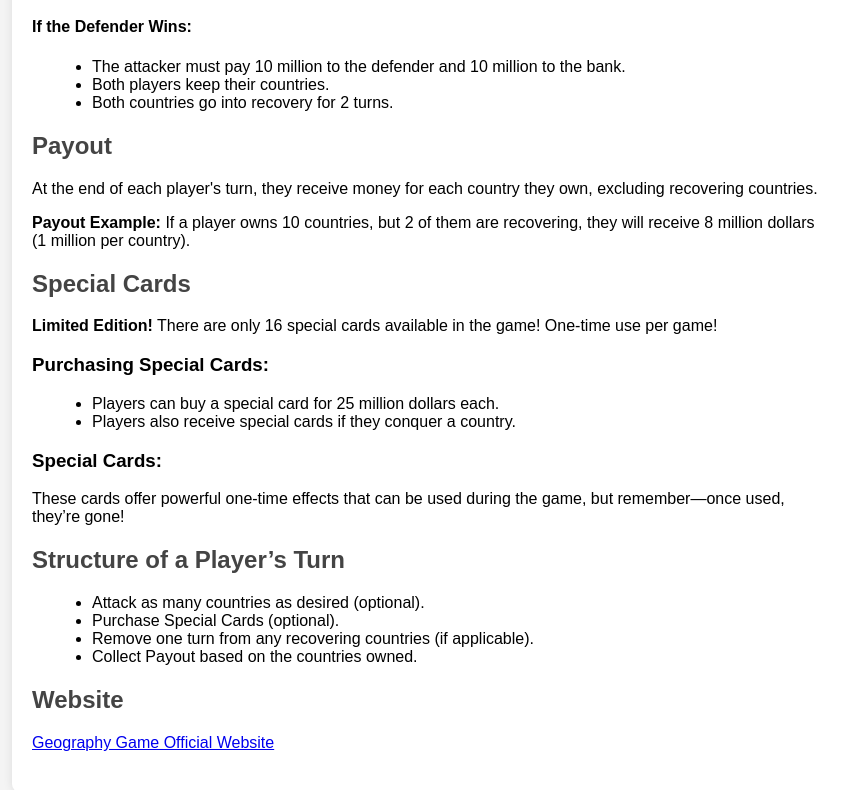
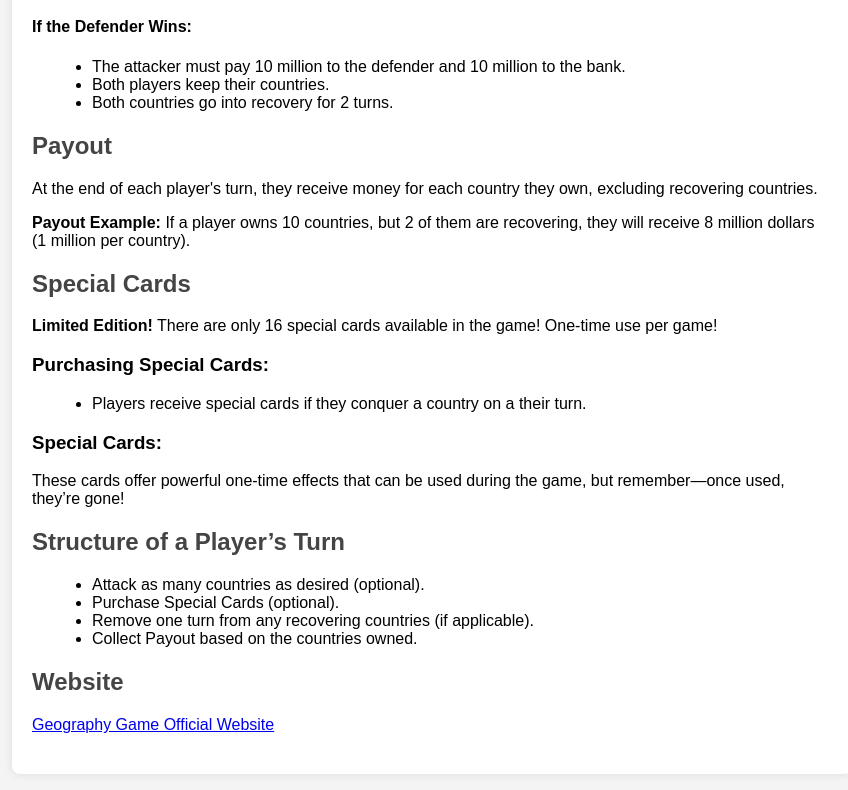
Before and after one commit to the-protection-backing-support/worldrules.github.io, a plain HTML site: page index.html in a window 1280 px wide. Shown: the part 1560-2350 px from the top of the page, without its empty margins (208-1056 px from the left). Drawn offline with Linux system fonts and the light colour scheme.

Commit message:
Update index.html

```diff
--- a/index.html
+++ b/index.html
@@ -139,8 +139,7 @@
             <p><strong>Limited Edition!</strong> There are only 16 special cards available in the game! One-time use per game!</p>
             <h3>Purchasing Special Cards:</h3>
             <ul>
-                <li>Players can buy a special card for 25 million dollars each.</li>
-                <li>Players also receive special cards if they conquer a country.</li>
+                <li>Players  receive special cards if they conquer a country on a their turn.</li>
             </ul>
             <h3>Special Cards:</h3>
             <p>These cards offer powerful one-time effects that can be used during the game, but remember—once used, they’re gone!</p>
```
